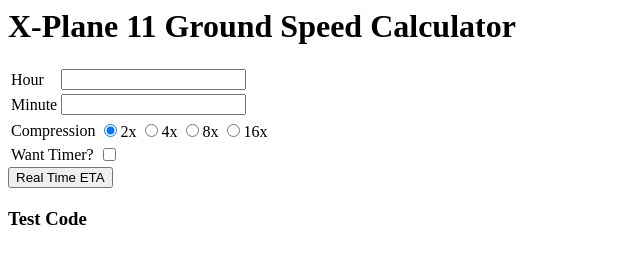
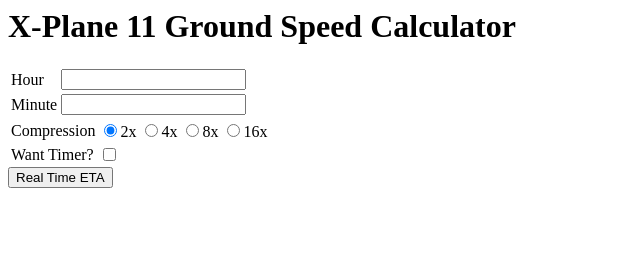
Before and after one commit to TheBros35/xplanecalculator, a plain HTML site: page index.html in a window 1280 px wide. Shown: the full height of the page, 0-640 px from the left. Drawn offline with Linux system fonts and the light colour scheme.

Commit message:
remove test code

```diff
--- a/index.html
+++ b/index.html
@@ -39,6 +39,5 @@
         </table>
         <button id="realTimeBtn" >Real Time ETA</button>
         <h2 id="realTimeH2"></h2>
-        <h3>Test Code</h3>
     </body>
 </html>
```
